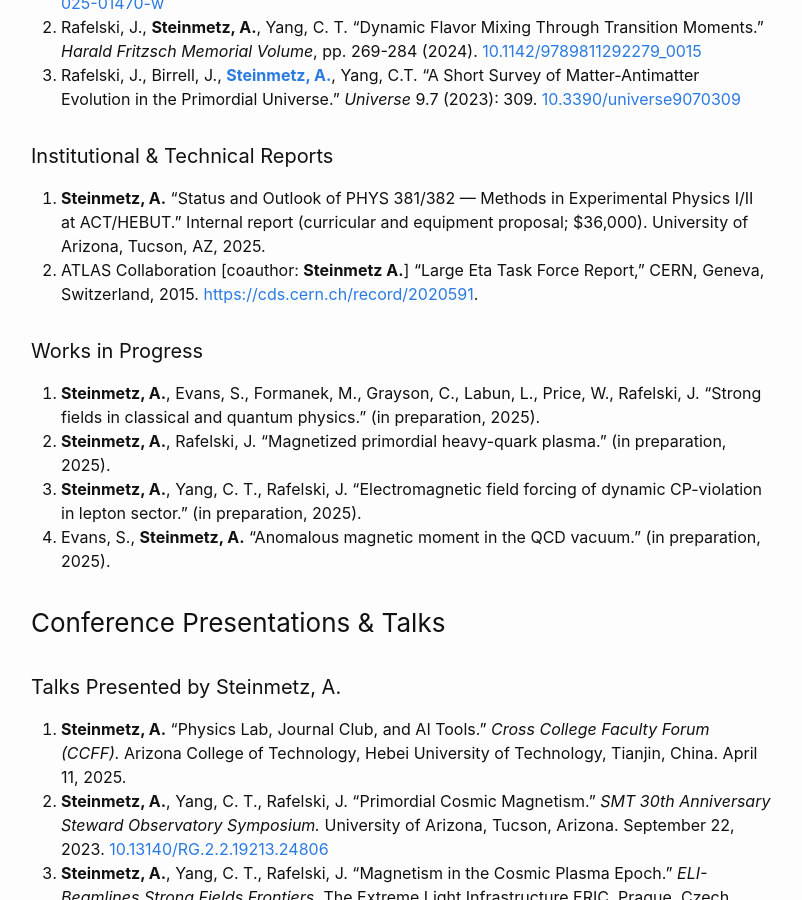
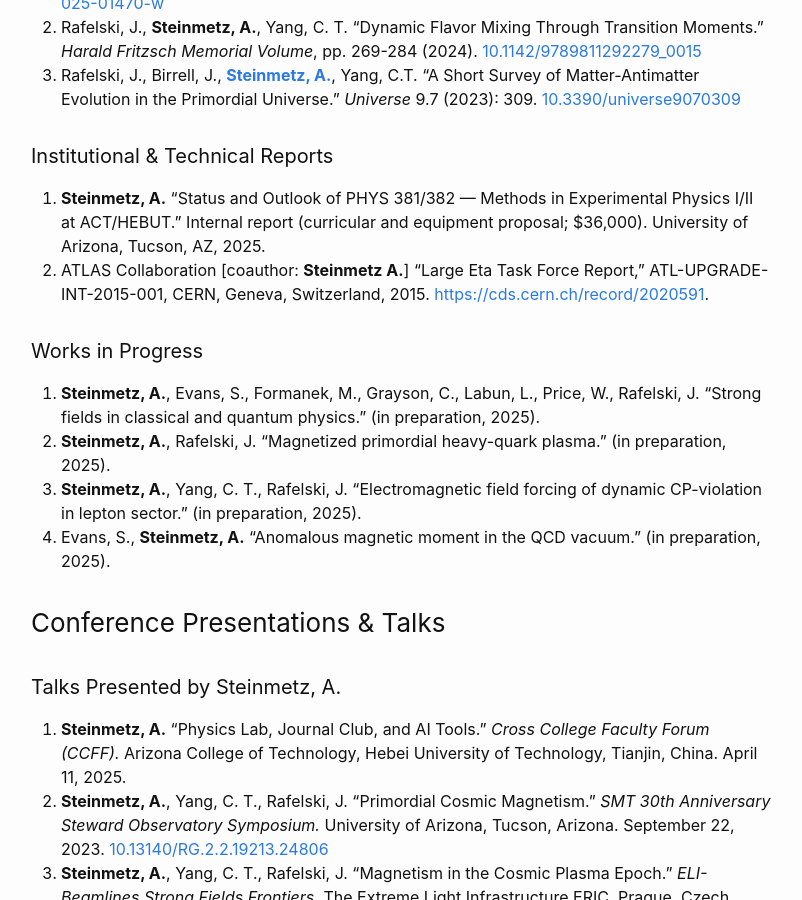
Before and after one commit to ajsteinmetz/ajsteinmetz.github.io, a Jekyll site: the page built from cv.md, in a window 1280 px wide and 900 px high, scrolled down 2562 px. Shown: the whole window, without its empty margins (239-1041 px from the left). Built offline with Jekyll 4.4.1, drawn with Linux system fonts in a browser that asks for light colours; our own code applies the rules of GitHub Pages for plain Markdown files; comment, search, counter and statistics services are not loaded.

Commit message:
Update cv.md

```diff
--- a/cv.md
+++ b/cv.md
@@ -10,11 +10,11 @@
 
 ### Employment
 
-| Position Title               | Department                     | Institution                        | Dates             |
-|------------------------------|--------------------------------|--------------------------------|-----------------------|
-| Academic Professional | School of Physics | Georgia Tech | Jan 2026 (expected) |
+| Position Title               | Department                     | Institution                    | Dates               |
+|------------------------------|--------------------------------|--------------------------------|---------------------|
+| Academic Professional        | School of Physics              | Georgia Tech                   | Jan 2026 (expected) |
 | Global Professor<sup>a</sup> | Arizona College of Technology  | Hebei University of Technology | Feb 2024-Jul 2025   |
-| Global Professor<sup>a</sup> | Department of Physics          | University of Arizona      | Nov 2023-Jul 2025   |
+| Global Professor<sup>a</sup> | Department of Physics          | University of Arizona          | Nov 2023-Jul 2025   |
 | Adjunct Faculty              | Physics & Astronomy Department | Pima Community College         | Jun 2020-Dec 2023   |
 
 <ol type="a" start="1">
@@ -73,7 +73,7 @@
 #### Institutional & Technical Reports
 
 1. <b>Steinmetz, A.</b> "Status and Outlook of PHYS 381/382 — Methods in Experimental Physics I/II at ACT/HEBUT." Internal report (curricular and equipment proposal; $36,000). University of Arizona, Tucson, AZ, 2025.
-2. ATLAS Collaboration [coauthor: <b>Steinmetz A.</b>] "Large Eta Task Force Report," CERN, Geneva, Switzerland, 2015. [https://cds.cern.ch/record/2020591](https://cds.cern.ch/record/2020591).
+2. ATLAS Collaboration [coauthor: <b>Steinmetz A.</b>] "Large Eta Task Force Report," ATL-UPGRADE-INT-2015-001, CERN, Geneva, Switzerland, 2015. [https://cds.cern.ch/record/2020591](https://cds.cern.ch/record/2020591).
 
 #### Works in Progress
 
```
